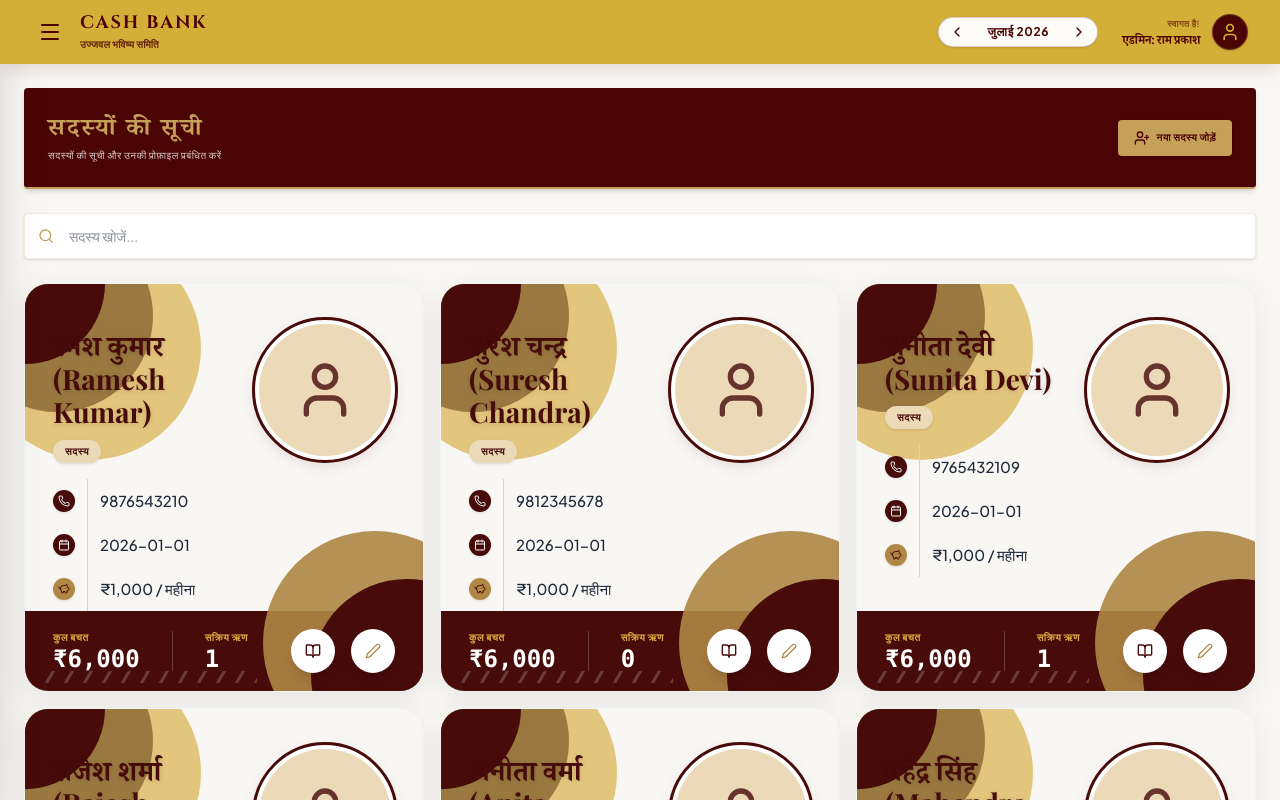
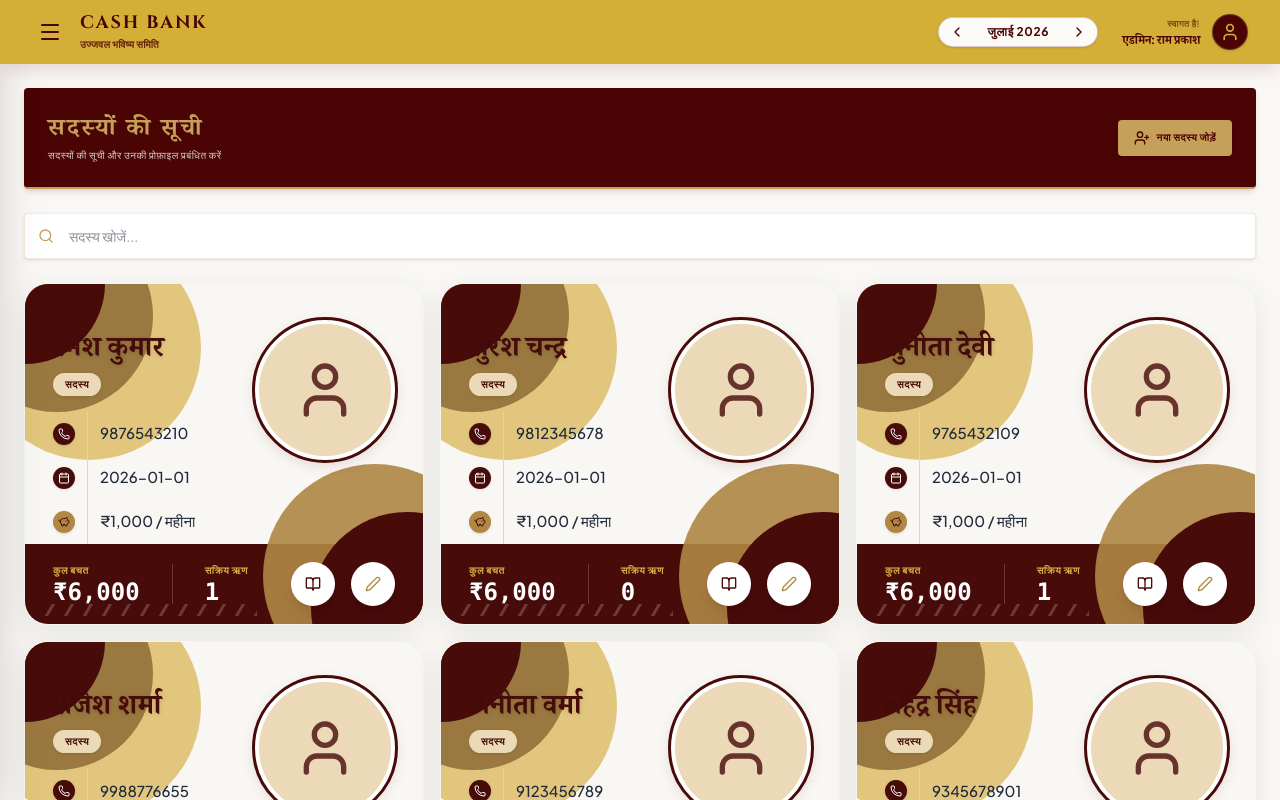
Before and after one commit to ganitwali2025-maker/Cash-Bank-, a React (Vite) app: page /members in a window 1280 px wide. Shown: the top 800 px of the page. Built offline with nearby package versions, Linux system fonts and the light colour scheme; a web font is replaced by a local one.

Commit message:
feat: show localized member name based on selected language

```diff
--- a/src/components/MembersTab.tsx
+++ b/src/components/MembersTab.tsx
@@ -644,6 +644,13 @@ export default function MembersTab({
           {/* Members list Grid */}
           <div className="grid grid-cols-1 sm:grid-cols-2 xl:grid-cols-3 gap-4">
             {filteredMembers.map((member) => {
+              const getDisplayName = (fullName: string) => {
+                const match = fullName.match(/^(.*?)\s*\((.*?)\)$/);
+                if (match) {
+                  return language === 'hi' ? match[1].trim() : match[2].trim();
+                }
+                return fullName;
+              };
               // Stats
               const specificDeposits = deposits.filter(d => d.memberId === member.id && d.status === 'Paid');
               const totalSavings = specificDeposits.reduce((sum, d) => sum + d.amount, 0);
@@ -684,7 +691,7 @@ export default function MembersTab({
                     <div className="flex flex-col flex-1 pr-3 max-w-[calc(100%-100px)] sm:max-w-[calc(100%-160px)] pt-2 sm:pt-4">
                       {/* Name */}
                       <h3 className="font-serif font-bold text-[22px] md:text-[28px] sm:text-[32px] text-[#470b0a] leading-[1.2] drop-shadow-sm break-words whitespace-normal">
-                        {member.name}
+                        {getDisplayName(member.name)}
                       </h3>
                       {/* Badge */}
                       <div className="mt-2 mb-4">
```
